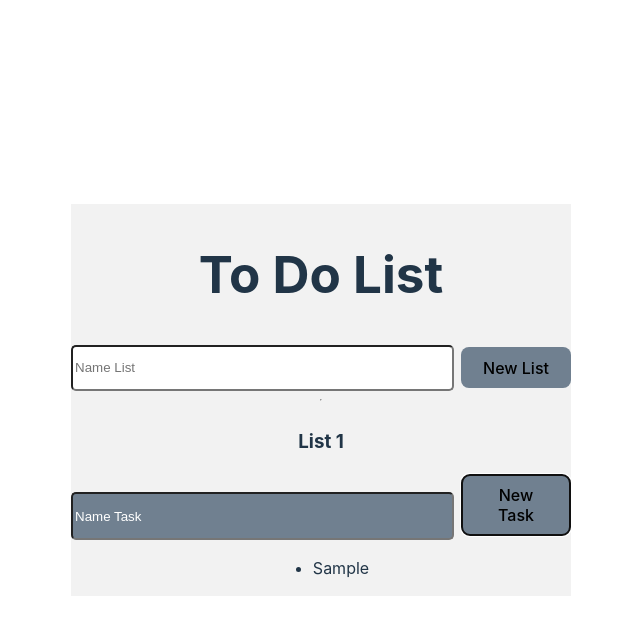
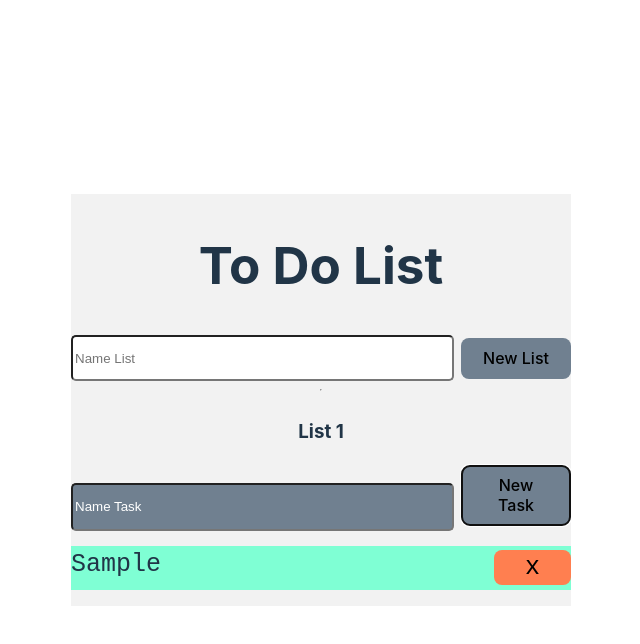
Before and after one commit to FF5-DW1/ej3_slytherin, a React (Vite) app: page / in a window 1280 px wide. Both pictures are taken after typing "Sample" into the empty fields and a click on the button "New Task". Shown: the top 644 px of the page, without its empty margins (319-959 px from the left). Built offline with nearby package versions, Linux system fonts and the light colour scheme.

Commit message:
cambiosno

```diff
--- a/src/components/NewList/newList.css
+++ b/src/components/NewList/newList.css
@@ -76,18 +76,151 @@
     margin-right: 10px;
   } */
 
-  /* ul {
+ul {
     list-style: none;
     padding: 0;
+    background-color: aquamarine;
+   margin-top: 15px;
+    width: 100%;
   }
 
   li {
+    display: flex;
     margin-bottom: 5px;
     cursor: pointer;
-  } */
+    font-size: 25px;
+ font-family:monospace;
+   justify-content: space-between;
 
-  /* .completed {
+    /* background-color: blue; */
+  }
+  .delete{
+    background-color: coral;
+    margin-top: 4px;
+    padding-block: 2px;
+  }
+
+
+  .completed span {
     text-decoration: line-through;
-    color: #888;
+   background-color:rgb(194, 114, 130);
+
   }
-   */
+  .body{
+    background-image: url(/fondo.jpg);
+    background-size: 80%;
+  }
+
+  /* .contenedorlist
+{
+    display:flex;
+    width: 300px;
+    border-color:  black;
+    justify-content: space-between;
+} */
+
+
+
+
+/*
+:root {
+    font-family: Inter, system-ui, Avenir, Helvetica, Arial, sans-serif;
+    line-height: 1.5;
+    font-weight: 400;
+
+    color-scheme: light dark;
+    color: rgba(255, 255, 255, 0.87);
+    background-color: #242424;
+    cursor: url(/barita-removebg-preview.png), auto;
+    font-synthesis: none;
+    text-rendering: optimizeLegibility;
+    -webkit-font-smoothing: antialiased;
+    -moz-osx-font-smoothing: grayscale;
+    -webkit-text-size-adjust: 100%;
+  }
+  *{
+    box-sizing: border-box;
+  }
+
+  body {
+    cursor: url(/barita-removebg-preview.png), auto;
+    margin: 0;
+    display: flex;
+    place-items: center;
+    min-width: 320px;
+    min-height: 100vh;
+  }
+
+  h1 {
+    font-size: 3.2em;
+    line-height: 1.1;
+  }
+  .body{
+    background-image: url(/fondo.jpg);
+    background-size: 80%;
+  }
+  /* @media (prefers-color-scheme: light) {
+    :root {
+      color: #213547;
+      background-color: #ffffff;
+    }
+    a:hover {
+      color: #747bff;
+    }
+    /* button {
+      background-color: #f9f9f9;
+    } */
+
+  /* .todo{
+    display: flex;
+    flex-direction: column;
+    margin: 100px auto;
+    max-width: 350px;
+    border-radius: 7%;
+    min-height: 400px;
+    padding: 20px;
+    background-color: forestgreen;
+    color: rgb(40, 136, 123);
+  }
+  form{
+    display: flex;
+    width: 100%;
+    margin: 20px auto;
+    justify-content: space-between;
+    cursor: url(/barita-removebg-preview.png), auto;
+  }
+  form input{
+    width: 85%;
+    padding: 7px;
+    border: none;
+    border-bottom: 1px solid rgb(2, 13, 23);
+    outline: none;
+    cursor: url(/barita-removebg-preview.png), auto;
+  }
+  .todo-item{
+    display: flex;
+    justify-content: flex-start;
+  }
+  ::placeholder{
+    font-size: 15px;
+    letter-spacing: 2px;
+    color: black;
+  }
+  form button{
+    background-color: transparent;
+    border: 1px solid #999;
+    width: 16%;
+    /* cursor: pointer; */
+    /* border-radius: 5px;
+    padding: 7px;
+    cursor: url(/barita-removebg-preview.png), auto;
+  }
+  button:hover{
+    background-color: #000;
+    border-color: #000;
+    color: #fff;
+    cursor: url(/barita-removebg-preview.png), auto;
+  }
+  .check{
+    cursor: url(/barita-removebg-preview.png), auto;
+  }  */
--- a/src/components/NewList/newList.jsx
+++ b/src/components/NewList/newList.jsx
@@ -1,6 +1,151 @@
+
+
 import React, { useState, useEffect } from "react";
 import "./newList.css";
 import BotonTask from "../BotonTask/botonTask";
+
+function NewList() {
+  const [tasks, setTasks] = useState([]);
+  const [newTask, setNewTask] = useState("");
+  const [sortedTasks, setSortedTasks] = useState([]);
+
+  const handleInputChange = (e) => {
+    setNewTask(e.target.value);
+  };
+
+  const handleSubmit = (e) => {
+    e.preventDefault();
+    if (newTask.trim() !== "") {
+      setTasks([...tasks, { name: newTask, completed: false }]);
+      setNewTask("");
+    }
+  };
+
+  const sortTasks = () => {
+    const sorted = [...tasks].sort((a, b) => a.name.localeCompare(b.name));
+    setSortedTasks(sorted);
+  };
+
+  useEffect(() => {
+    sortTasks();
+  }, [tasks]);
+
+  const handleTaskToggle = (index) => {
+    const updatedTasks = [...tasks];
+    updatedTasks[index].completed = !updatedTasks[index].completed;
+    setTasks(updatedTasks);
+  };
+
+  const handleTaskDelete = (index) => {
+    const updatedTasks = [...tasks];
+    updatedTasks.splice(index, 1);
+    setTasks(updatedTasks);
+  };
+
+  return (
+    <section className="card">
+      <h3>List 1</h3>
+      <div className="newTask">
+        <form onSubmit={handleSubmit}>
+          <input
+            type="text"
+            className="nameTask"
+            id="inputTask"
+            placeholder="Name Task"
+            value={newTask}
+            onChange={handleInputChange}
+          />
+          <BotonTask />
+          {/* <button type="submit">Add Task</button> */}
+        </form>
+      </div>
+
+      <ul>
+        {sortedTasks.map((task, index) => (
+          <li key={index} className={task.completed ? "completed" : ""}>
+
+            <span onClick={() => handleTaskToggle(index)}>{task.name}</span>
+            <button className="delete" onClick={() => handleTaskDelete(index)}>x</button>
+
+          </li>
+        ))}
+
+      </ul>
+    </section>
+  );
+}
+
+export default NewList;
+
+
+
+
+
+
+
+
+
+// import React, { useState, useEffect } from "react";
+// import "./newList.css";
+// import BotonTask from "../BotonTask/botonTask";
+
+
+// function NewList() {
+//   const [tasks, setTasks] = useState([]);
+//   const [newTask, setNewTask] = useState("");
+//   const [sortedTasks, setSortedTasks] = useState([]);
+
+//   const handleInputChange = (e) => {
+//     setNewTask(e.target.value);
+//   };
+
+//   const handleSubmit = (e) => {
+//     e.preventDefault();
+//     if (newTask.trim() !== "") {
+//       setTasks([...tasks, newTask]);
+//       setNewTask("");
+//     }
+//   };
+
+//   const sortTasks = () => {
+//     const sorted = [...tasks].sort((a, b) => a.localeCompare(b));
+//     setSortedTasks(sorted);
+//   };
+
+//   useEffect(() => {
+//     sortTasks();
+//   }, [tasks]);
+
+//   return (
+//     <section className="card">
+//       <h3>List 1</h3>
+//       <div className="newTask">
+//         <form onSubmit={handleSubmit}>
+//           <input
+//             type="text"
+//             className="nameTask"
+//             id="inputTask"
+//             placeholder="Name Task"
+//             value={newTask}
+//             onChange={handleInputChange}
+//           />
+//             <BotonTask />
+//           {/* <button type="submit">Add Task</button> */}
+//         </form>
+
+//       </div>
+
+//       <ul>
+//         {sortedTasks.map((task, index) => (
+//           <li key={index}>{task}</li>
+//         ))}
+//       </ul>
+//     </section>
+//   );
+// }
+
+// export default NewList;
+
 
 // Resto del código del componente NewList
 
@@ -96,61 +241,6 @@ import BotonTask from "../BotonTask/botonTask";
 
 
 
-function NewList() {
-  const [tasks, setTasks] = useState([]);
-  const [newTask, setNewTask] = useState("");
-  const [sortedTasks, setSortedTasks] = useState([]);
-
-  const handleInputChange = (e) => {
-    setNewTask(e.target.value);
-  };
-
-  const handleSubmit = (e) => {
-    e.preventDefault();
-    if (newTask.trim() !== "") {
-      setTasks([...tasks, newTask]);
-      setNewTask("");
-    }
-  };
-
-  const sortTasks = () => {
-    const sorted = [...tasks].sort((a, b) => a.localeCompare(b));
-    setSortedTasks(sorted);
-  };
-
-  useEffect(() => {
-    sortTasks();
-  }, [tasks]);
-
-  return (
-    <section className="card">
-      <h3>List 1</h3>
-      <div className="newTask">
-        <form onSubmit={handleSubmit}>
-          <input
-            type="text"
-            className="nameTask"
-            id="inputTask"
-            placeholder="Name Task"
-            value={newTask}
-            onChange={handleInputChange}
-          />
-            <BotonTask />
-          {/* <button type="submit">Add Task</button> */}
-        </form>
-
-      </div>
-
-      <ul>
-        {sortedTasks.map((task, index) => (
-          <li key={index}>{task}</li>
-        ))}
-      </ul>
-    </section>
-  );
-}
-
-export default NewList;
 
 
 // import React, { useState, useEffect } from "react";
```
Also changed, not shown: src/App.css (+19 -1 lines), src/components/CardList/cardList.css (line endings or trailing spaces).
